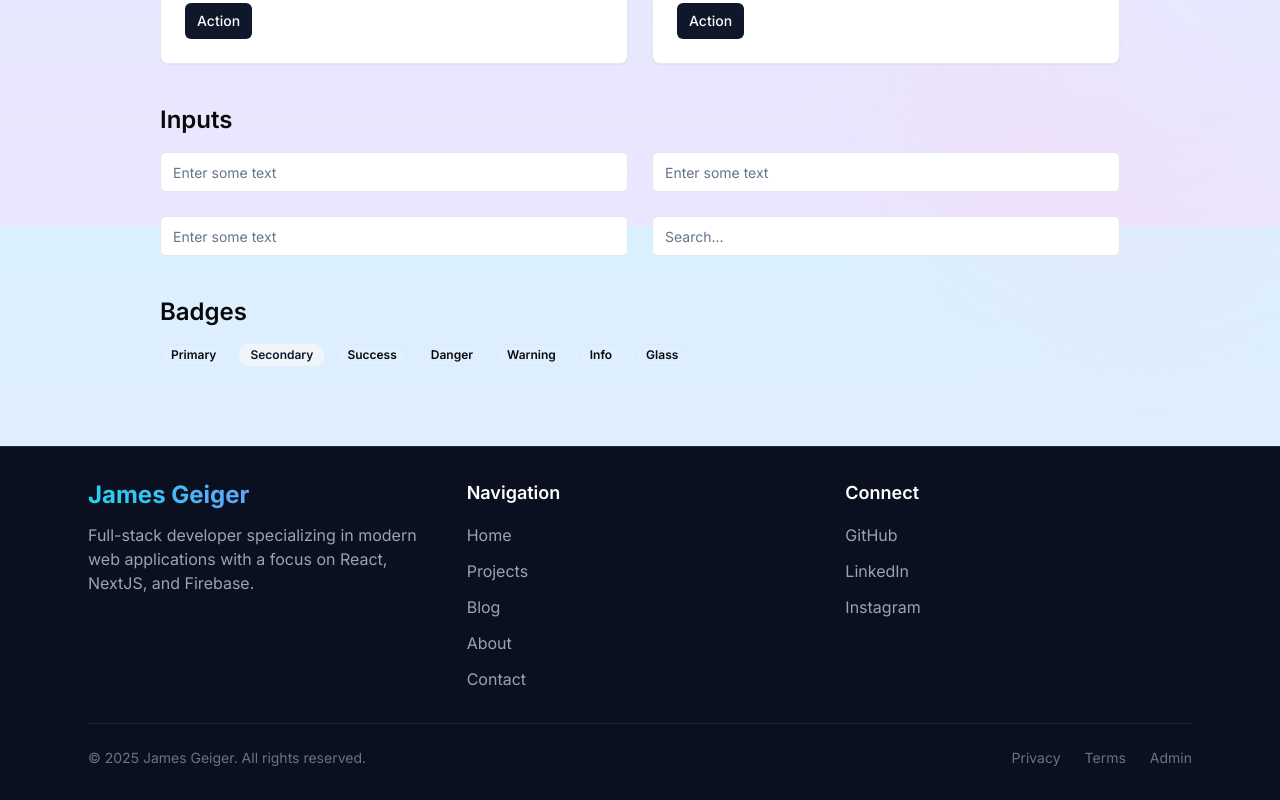
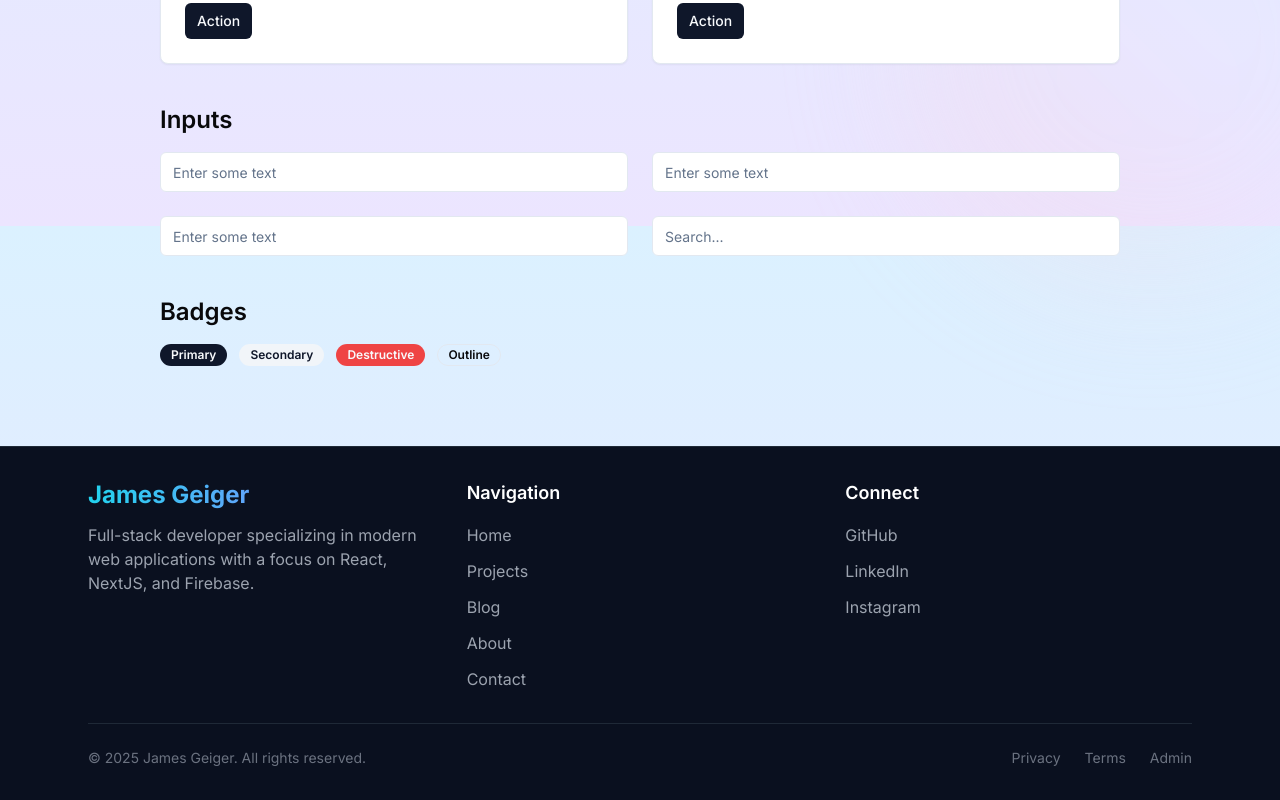
Before and after one commit to jgeiger2/portfolio-website, a Next.js app: page /design-system in a window 1280 px wide. Shown: the part 574-1374 px from the top of the page. Built offline with nearby package versions, Linux system fonts and the light colour scheme; no server answers.

Commit message:
fix: use only valid Badge variants in design system page

```diff
--- a/src/app/design-system/page.tsx
+++ b/src/app/design-system/page.tsx
@@ -92,13 +92,10 @@ export default function DesignSystemPage() {
       <section className="mb-10">
         <h2 className="text-2xl font-semibold mb-4">Badges</h2>
         <div className="flex flex-wrap gap-3">
-          <Badge variant="primary">Primary</Badge>
+          <Badge variant="default">Primary</Badge>
           <Badge variant="secondary">Secondary</Badge>
-          <Badge variant="success">Success</Badge>
-          <Badge variant="danger">Danger</Badge>
-          <Badge variant="warning">Warning</Badge>
-          <Badge variant="info">Info</Badge>
-          <Badge variant="glass">Glass</Badge>
+          <Badge variant="destructive">Destructive</Badge>
+          <Badge variant="outline">Outline</Badge>
         </div>
       </section>
     </Container>
```
